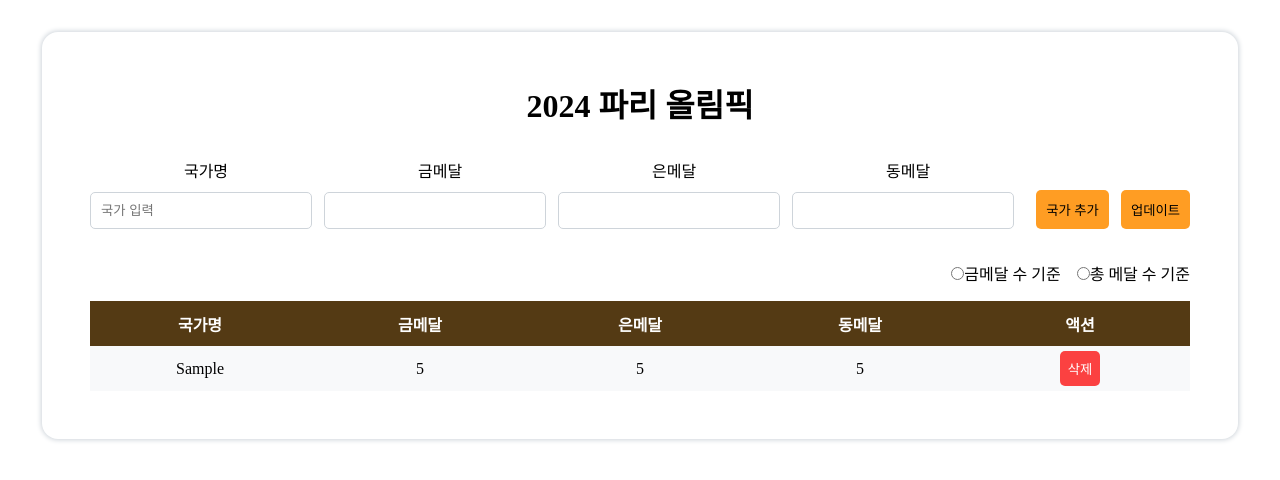
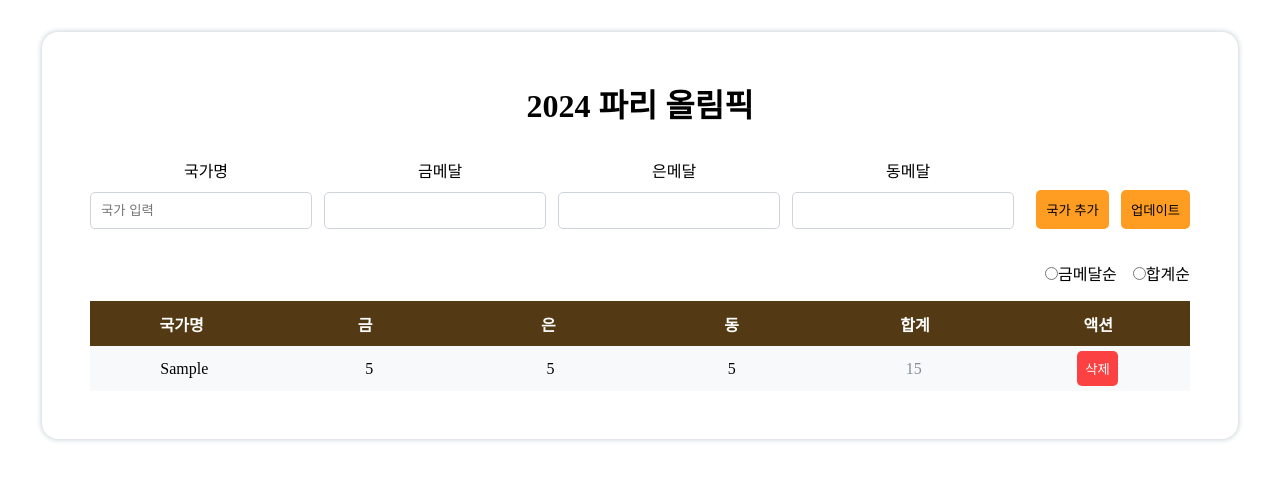
Before and after one commit to parkminjo/Olympic-Medal-Tracker, a React (Vite) app: page / in a window 1280 px wide. Both pictures are taken after typing "Sample", "5", "5", "5" into the empty fields and a click on the button "국가 추가". Shown: the top 480 px of the page. Built offline with nearby package versions, Linux system fonts and the light colour scheme.

Commit message:
합계 추가

```diff
--- a/package.json
+++ b/package.json
@@ -10,6 +10,7 @@
     "preview": "vite preview"
   },
   "dependencies": {
+    "@fortawesome/fontawesome-svg-core": "^6.7.2",
     "react": "^18.3.1",
     "react-dom": "^18.3.1",
     "uuid": "^11.0.5"
--- a/src/App.css
+++ b/src/App.css
@@ -86,16 +86,16 @@ tbody tr:nth-child(2n-1) {
   background-color: #f8f9fa;
 }
 
+tr:hover {
+  box-shadow: 0 0 0 2px #2a2c2e inset;
+}
+
 th,
 td {
   width: 220px;
   height: 45px;
   text-align: center;
   border: none;
-}
-
-tr:hover {
-  box-shadow: 0 0 0 2px #2a2c2e inset;
 }
 
 td > button {
@@ -111,6 +111,10 @@ td > button:hover {
   opacity: 80%;
 }
 
+.total {
+  color: #858e96;
+}
+
 .radio-button {
   display: flex;
   align-items: center;
--- a/src/components/MedalForm.jsx
+++ b/src/components/MedalForm.jsx
@@ -65,6 +65,7 @@ const MedalForm = ({ medalList, setMedalList }) => {
         goldMedalCount: goldMedal,
         silverMedalCount: silverMedal,
         bronzeMedalCount: bronzeMedal,
+        total: Number(goldMedal) + Number(silverMedal) + Number(bronzeMedal),
       },
     ];
 
@@ -99,6 +100,7 @@ const MedalForm = ({ medalList, setMedalList }) => {
           goldMedalCount: goldMedal,
           silverMedalCount: silverMedal,
           bronzeMedalCount: bronzeMedal,
+          total: Number(goldMedal) + Number(silverMedal) + Number(bronzeMedal),
         };
       } else {
         return country;
--- a/src/components/MedalList.jsx
+++ b/src/components/MedalList.jsx
@@ -16,9 +16,10 @@ const MedalList = ({ medalList, setMedalList }) => {
       <thead>
         <tr>
           <th>국가명</th>
-          <th>금메달</th>
-          <th>은메달</th>
-          <th>동메달</th>
+          <th>금</th>
+          <th>은</th>
+          <th>동</th>
+          <th>합계</th>
           <th>액션</th>
         </tr>
       </thead>
@@ -30,14 +31,20 @@ const MedalList = ({ medalList, setMedalList }) => {
             goldMedalCount,
             silverMedalCount,
             bronzeMedalCount,
+            total,
           } = country;
 
           return (
             <tr key={uuid()}>
               <td key={uuid()}>{countryName}</td>
-              <td key={uuid()}>{goldMedalCount}</td>
+              <td key={uuid()} className="gold">
+                {goldMedalCount}
+              </td>
               <td key={uuid()}>{silverMedalCount}</td>
               <td key={uuid()}>{bronzeMedalCount}</td>
+              <td key={uuid()} className="total">
+                {total}
+              </td>
               <td>
                 <button
                   key={uuid()}
--- a/src/components/RadioButton.jsx
+++ b/src/components/RadioButton.jsx
@@ -38,7 +38,7 @@ const RadioButton = ({ medalList, setMedalList }) => {
         value={1}
         onClick={goldMedalLank}
       />{" "}
-      <label htmlFor="gold">금메달 수 기준</label>
+      <label htmlFor="gold">금메달순</label>
       <input
         type="radio"
         name="sorting"
@@ -46,7 +46,7 @@ const RadioButton = ({ medalList, setMedalList }) => {
         value={2}
         onClick={totalMedalLank}
       />{" "}
-      <label htmlFor="total">총 메달 수 기준</label>
+      <label htmlFor="total">합계순</label>
     </div>
   );
 };
```
Also changed, not shown: 2 other files (tests, documents, lock files or other folders).
